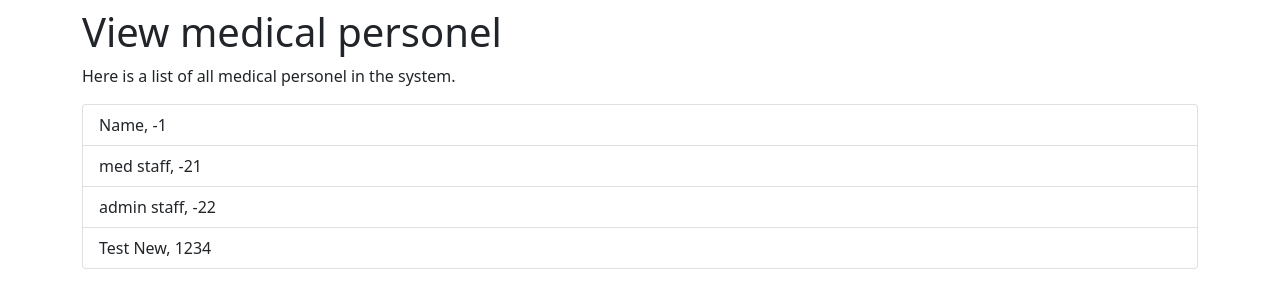
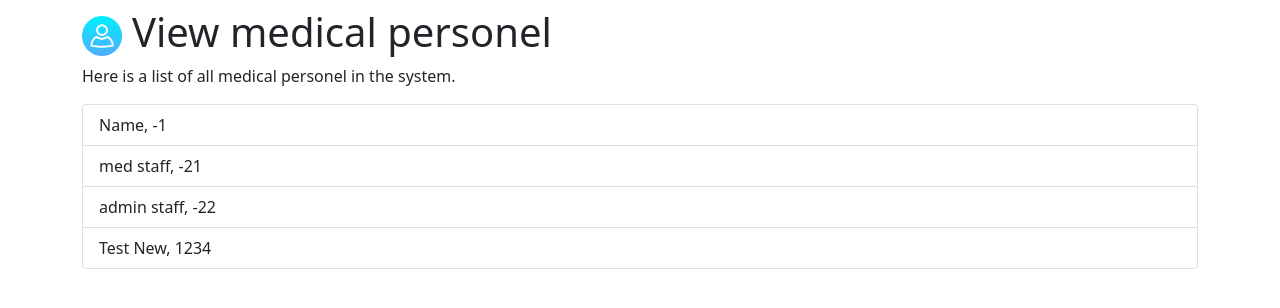
Before and after one commit to bechara-rizk/AUBCOVAX, a Django app: template mysite/main/templates/adminMed.html in a window 1280 px wide. Shown: the part 56-364 px from the top of the page. Run offline with Django 4.2, Linux system fonts and the light colour scheme; the template is opened without the code that fills it: values that come from a table or form of the project are taken from there, others are empty; data comes from the database, SQL or seed files in the repository; both versions use the stored data as it was after the commit.

Commit message:
fixed adminMed's image to be in the title header

```diff
--- a/mysite/main/templates/adminMed.html
+++ b/mysite/main/templates/adminMed.html
@@ -6,7 +6,9 @@
 {% endblock %}
 
 {% block content %}
-<h1>View medical personel</h1>
+{% load static %}
+<h1><img src="{% static '/user.png' %}" alt="" style="height: 40px;width: auto; margin-right: 10px;">View medical personel</h1>
+
 <p>Here is a list of all medical personel in the system.</p>
 <ul class="list-group">
     {% for med in personel %}
```
Also changed, not shown: mysite/db.sqlite3.
